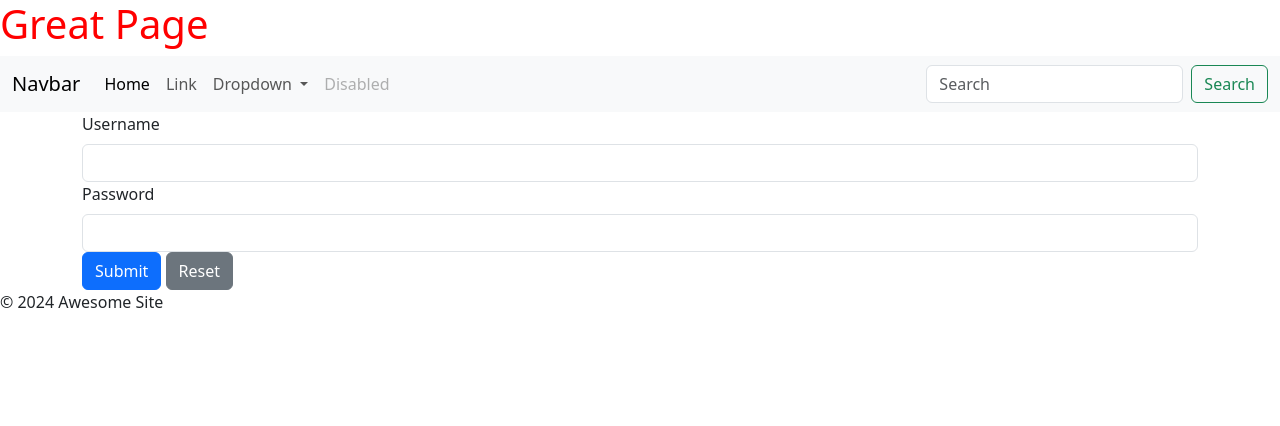
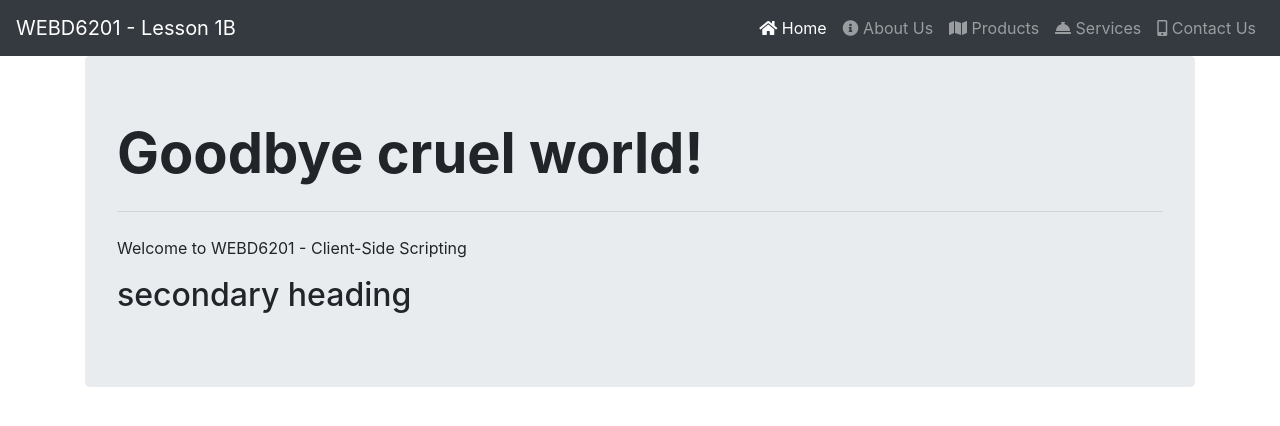
Before and after one commit to Shine0078/INFT2202-GROUP-4, a website: page index.html in a window 1280 px wide. Drawn offline with nearby package versions, Linux system fonts and the light colour scheme.

Commit message:
Update All

```diff
--- a/Scripts/app.js
+++ b/Scripts/app.js
@@ -1,113 +1,29 @@
-let headerEl = document.getElementById("header");
-let h1 = document.getElementById("h1");
-// let homePageLink = document.getElementById("homePageLink");
-let displayEvent = document.getElementById("displayEvent");
-let loginForm = document.getElementById("login");
+// IIFE - Immediately Invoked Function Expression
+// anonymous self-executing function
+(function(){
 
-let username = document.getElementById("username");
-let pass = document.getElementById("pass");
+    function Start()
+    {
+        console.log("App Started...");
 
+        let firstHeading = document.getElementById("firstHeading");
 
-document.body.onload = function() {
-    // get url search params
-    const urlParams = new URLSearchParams(window.location.search);
+        firstHeading.textContent = "Goodbye cruel world!";
 
-    // get username param
-    var usernameParam = urlParams.get("username");
-    if (usernameParam) {
-        // if value/parm exists update input
-        username.value = usernameParam;
-    }
-}
+        //document.getElementById("firstHeading").textContent = "Goodbye cruel world!";
 
-function handleFormSubmit() {
-    // always assume form is not valid from beginning
-    let isValid = false;
+        firstHeading.style.fontWeight = "bold";
 
+        let main = document.getElementsByTagName("main")[0];
 
-    // select all elements with validation classes
-    let hasInvalidClass = document.getElementsByClassName("is-invalid");
-    let hasValidClass = document.getElementsByClassName("is-valid");
+        // configuring my new element
+        let newH2 = document.createElement("h2");
+        newH2.setAttribute("class", "Display-5");
+        newH2.textContent = "secondary heading";
 
+        main.appendChild(newH2);
 
-    // remove classes for fresh validation
-    for (var i =0; i< hasInvalidClass.length; i++) {
-        hasInvalidClass[i].classList.remove("is-invalid");
     }
 
-    for (var i =0; i< hasValidClass.length; i++) {
-        hasValidClass[i].classList.remove("is-valid");
-    }
-
-    // Validation
-    // Add is-invalid class when field is invalid
-    // Add is-valid class for when field is valid
-    if (username.value.length <= 0) {
-        username.classList.add("is-invalid");
-    } else {
-        username.classList.add("is-valid");
-    }
-
-    if (pass.value.length <= 0) {
-        pass.classList.add("is-invalid");
-    } else {
-        pass.classList.add("is-valid");
-    }
-
-    // selecting all error element on form
-    let errorEls = loginForm.getElementsByClassName("is-invalid");
-
-    // check number of errors
-    if (errorEls.length > 0) {
-        alert("Please correct errors");
-        // do not submit form
-        return false;
-    }
-
-    // submit form
-    return true;
-}
-
-function handleMouseOver() {
-    console.log("handleMouseOver");
-    h1.style.color = "red";
-    // h1.style.fontSize = "80px";
-}
-
-function handleMouseOut() {
-   console.log("handleMouseOut");
-   h1.style.color = "black";
-   h1.style.fontSize = "32px";
-}
-
-// click event
-headerEl.addEventListener("click", function() {
-    console.log("Event: click");
-    displayEvent.innerHTML = "Event: click (header)";
-});
-
-// mouseover
-headerEl.addEventListener("mouseover", handleMouseOver);
-
-// mouseout
-headerEl.addEventListener("mouseout", handleMouseOut);
-
-// homePageLink.addEventListener("click", function() {
-//     console.log("Event: click");
-//     displayEvent.innerHTML = "Event: click (link)";
-
-//     // prevents further default execution when using href="javascript:;"
-//     return false;
-// });
-
-
-
-
-// DO NOT use below, only allows us to assign one event handler
-// window.onload = function() {
-//     alert("window onload triggered");
-// }
-
-// document.body.onclick = function() {
-//     alert("document body clicked");
-// }
+    window.addEventListener("load", Start);
+})();
--- a/index.html
+++ b/index.html
@@ -1,77 +1,52 @@
 <!DOCTYPE html>
 <html lang="en">
 <head>
-    <meta charset="UTF-8" />
-    <meta name="viewport" content="width=device-width, initial-scale=1.0" />
-    <meta http-equiv="X-UA-Compatible" content="ie=edge" />
-    <!-- CSS section -->
-    <link href="https://cdn.jsdelivr.net/npm/bootstrap@5.3.2/dist/css/bootstrap.min.css" rel="stylesheet" integrity="sha384-T3c6CoIi6uLrA9TneNEoa7RxnatzjcDSCmG1MXxSR1GAsXEV/Dwwykc2MPK8M2HN" crossorigin="anonymous">
-    <!-- <script src="https://cdn.jsdelivr.net/npm/bootstrap@5.3.2/dist/js/bootstrap.bundle.min.js" integrity="sha384-C6RzsynM9kWDrMNeT87bh95OGNyZPhcTNXj1NW7RuBCsyN/o0jlpcV8Qyq46cDfL" crossorigin="anonymous"></script> -->
+    <meta charset="UTF-8">
+    <meta name="viewport" content="width=device-width, initial-scale=1.0">
+    <meta http-equiv="X-UA-Compatible" content="ie=edge">
+    <title>WEBD6201 - Lesson 1</title>
+    <link rel="stylesheet" href="./node_modules/bootstrap/dist/css/bootstrap.min.css">
+    <link rel="stylesheet" href="./node_modules/@fortawesome/fontawesome-free/css/all.min.css">
+    <link rel="stylesheet" href="./Content/app.css">
 </head>
-
-
 <body>
-    <header id="header" role="banner">
-        <h1 id="h1">Great  Page</h1>
-    </header>
-
-    <nav class="navbar navbar-expand-lg navbar-light bg-light" id="nav">
-        <div class="container-fluid">
-          <a class="navbar-brand" href="#">Navbar</a>
-          <button class="navbar-toggler" type="button" data-bs-toggle="collapse" data-bs-target="#navbarSupportedContent" aria-controls="navbarSupportedContent" aria-expanded="false" aria-label="Toggle navigation">
+    <!-- Main Navigation -->
+    <nav class="navbar navbar-expand-lg navbar-dark bg-dark">
+        <a class="navbar-brand" href="#">WEBD6201 - Lesson 1B</a>
+        <button class="navbar-toggler" type="button" data-toggle="collapse" data-target="#navbarSupportedContent" aria-controls="navbarSupportedContent" aria-expanded="false" aria-label="Toggle navigation">
           <span class="navbar-toggler-icon"></span>
         </button>
+
         <div class="collapse navbar-collapse" id="navbarSupportedContent">
-            <ul class="navbar-nav me-auto mb-2 mb-lg-0">
-              <li class="nav-item">
-                <a class="nav-link active" aria-current="page" href="#">Home</a>
-              </li>
-              <li class="nav-item">
-                <a class="nav-link" href="#">Link</a>
-              </li>
-              <li class="nav-item dropdown">
-                <a class="nav-link dropdown-toggle" href="#" id="navbarDropdown" role="button" data-bs-toggle="dropdown" aria-expanded="false">
-                  Dropdown
-                </a>
-                <ul class="dropdown-menu" aria-labelledby="navbarDropdown">
-                  <li><a class="dropdown-item" href="#">Action</a></li>
-                  <li><a class="dropdown-item" href="#">Another action</a></li>
-                  <li><hr class="dropdown-divider"></li>
-                  <li><a class="dropdown-item" href="#">Something else here</a></li>
+          <ul class="navbar-nav ml-auto">
+            <li class="nav-item active"><a class="nav-link" href="#"><i class="fas fa-home"></i> Home</a></li>
+            <li class="nav-item"><a class="nav-link" href="#"><i class="fas fa-info-circle"></i> About Us</a></li>
+            <li class="nav-item"><a class="nav-link" href="#"><i class="fas fa-map"></i> Products</a></li>
+            <li class="nav-item"><a class="nav-link" href="#"><i class="fas fa-concierge-bell"></i> Services</a></li>
+            <li class="nav-item"><a class="nav-link" href="#"><i class="fas fa-mobile-alt"></i> Contact Us</a></li>
           </ul>
-              </li>
-              <li class="nav-item">
-                <a class="nav-link disabled" href="#" tabindex="-1" aria-disabled="true">Disabled</a>
-              </li>
-            </ul>
-            <form class="d-flex">
-              <input class="form-control me-2" type="search" placeholder="Search" aria-label="Search">
-              <button class="btn btn-outline-success" type="submit">Search</button>
-            </form>
-          </div>
         </div>
       </nav>
 
-    <article id="main" role="main" class="container">
-        <!-- Content goes here -->
-        <form id="login" onsubmit="return handleFormSubmit()">
-
-            <label for="username" class="form-label">Username</label>
-            <input type="text" class="form-control" id="username" name="username" />
-            <label for="password" class="form-label">Password</label>
-            <input type="password" class="form-control" id="pass" name="pass" />
-
-            <button class="btn btn-primary" type="submit">Submit</button>
-            <button class="btn btn-secondary" type="reset">Reset</button>
-        </form>
-    </article>
+      <div class="container">
+          <div class="row">
+              <div class="col">
+                <main class="jumbotron">
+                    <h1 id="firstHeading" class="display-4">Hello, world!</h1>
+                    <hr class="my-4">
+                    <p>Welcome to WEBD6201 - Client-Side Scripting</p>
+                  </main>
+              </div>
+          </div>
+      </div>
 
 
-    <footer id="footer" role="contentinfo">
-        <p>&copy; 2024 Awesome Site</p>
-    </footer>
+
+
+      <!-- 3rd Party Libraries -->
+      <script src="./node_modules/jquery/dist/jquery.min.js"></script>
+      <script src="./node_modules/bootstrap/dist/js/bootstrap.min.js"></script>
+
+    <script src="./Scripts/app.js"></script>
 </body>
-
-    <!-- JavaScript section -->
-    <script src="./scripts/app.js"></script>
 </html>
```
Also changed, not shown: package.json (+15 -0 lines). Lines whose indentation alone changed are shown as unchanged.
